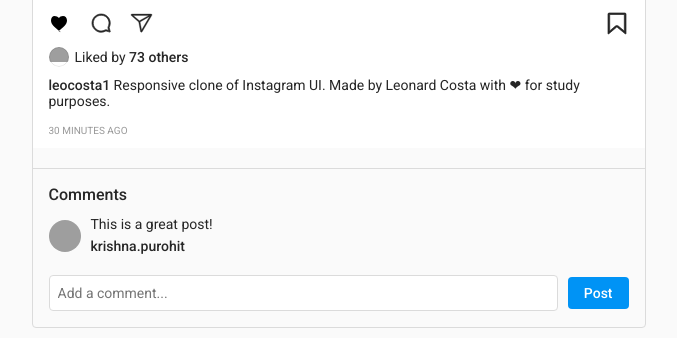
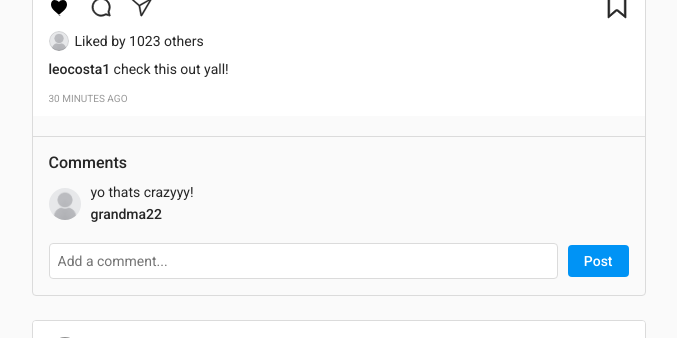
Before and after one commit to kcsheraj/Instagram-Clone, a Django app: page / in a window 1280 px wide. Shown: the part 1794-2132 px from the top of the page, without its empty margins (141-818 px from the left). Run offline with Django 4.2, Linux system fonts and the light colour scheme; grey boxes are pictures that could not be loaded.

Commit message:
Created 2 fixed posts

```diff
--- a/home/static/home/index.js
+++ b/home/static/home/index.js
@@ -61,7 +61,11 @@
     <div class="post__footer">
       <div class="post__buttons">
         <!-- Like Button -->
-        <button class="post__button">
+        <button
+                id="likeButton"
+                class="post__button"
+                onclick="toggleLike(this)"
+              >
           <svg width="24" height="24" viewBox="0 0 24 24" xmlns="http://www.w3.org/2000/svg">
 
             <!-- Sets the color of the heart -->
@@ -111,7 +115,7 @@
             <img src="{% static 'home/assets/default-user.png' %}" alt="User Picture" />
           </a>
 
-          <span>Liked by
+          <span class="likeCount">Liked by
             <a href="#">73 others</a></span>
         </div>
 
@@ -196,3 +200,34 @@
   // Clear the comment input field after submission
   button.parentNode.querySelector(".post__comment-textfield").value = "";
 }
+
+// Likeing and unliking posts
+function toggleLike(button) {
+  const likeButton = button;
+  const likeCountElement = button.parentElement.parentElement.querySelector(
+    ".post__infos .likeCount"
+  );
+
+  // Extract the number from the like count text content using regular expression
+  let likeCountValue = parseInt(likeCountElement.textContent.match(/\d+/)[0]);
+
+  console.log(likeCountValue);
+
+  let isLiked = likeButton.classList.contains("liked");
+
+  if (isLiked) {
+    // Unlike the post
+    // Decrease the like count value by 1
+    likeCountValue--;
+    // Update the like count text content
+    likeCountElement.textContent = `Liked by ${likeCountValue} others`;
+    likeButton.classList.remove("liked");
+  } else {
+    // Like the post
+    // Increase the like count value by 1
+    likeCountValue++;
+    // Update the like count text content
+    likeCountElement.textContent = `Liked by currentUser and ${likeCountValue} others`;
+    likeButton.classList.add("liked");
+  }
+}
--- a/home/templates/home/index.html
+++ b/home/templates/home/index.html
@@ -1,6 +1,4 @@
-{% extends "home/layout.html" %}
-{% load static %}
-
+{% extends "home/layout.html" %} {% load static %}
 
 <!-- Use this to add HTML to layout.html's <head> -->
 {% block loadInHead %}
@@ -16,56 +14,107 @@
     <div class="content">
       <div class="posts">
         <!-- This element and class contain attributes that each 'post' should have -->
+        {% for post in posts %}
         <article class="post">
           <div class="post__header">
             <!-- Makes the profile picture clickable -->
             <div class="post__profile">
-              <a href="https://github.com/kcsheraj" target="_blank" class="post__avatar">
-                <img src="{% static 'home/assets/default-user.png' %}" alt="User Picture" />
+              <a
+                href="https://github.com/kcsheraj"
+                target="_blank"
+                class="post__avatar"
+              >
+                <img
+                  src="{% static 'home/assets/default-user.png' %}"
+                  alt="User Picture"
+                />
               </a>
               <!-- Makes the username clickable -->
-              <a href="https://github.com/kcsheraj" target="_blank" class="post__user">nightwingkc</a>
+              <a
+                href="https://github.com/kcsheraj"
+                target="_blank"
+                class="post__user"
+                >{{ post.username }}</a
+              >
             </div>
           </div>
 
           <div class="post__content">
             <div class="post__medias">
               <!-- Sets the image to the post's URL -->
-              <img class="post__media" src="https://source.unsplash.com/random/512x512/?social" alt="Post Content" />
+              <img
+                class="post__media"
+                src="{{ post.imageLink }}"
+                alt="Post Content"
+              />
             </div>
           </div>
 
           <div class="post__footer">
             <div class="post__buttons">
               <!-- Like Button -->
-              <button class="post__button">
-                <svg width="24" height="24" viewBox="0 0 24 24" xmlns="http://www.w3.org/2000/svg">
-
+              <button
+                id="likeButton"
+                class="post__button"
+                onclick="toggleLike(this)"
+              >
+                <svg
+                  width="24"
+                  height="24"
+                  viewBox="0 0 24 24"
+                  xmlns="http://www.w3.org/2000/svg"
+                >
                   <!-- Sets the color of the heart -->
                   <style>
                     .s1 {
                       fill: #000000;
                     }
+                    .liked .s1 {
+                      fill: #ff0000; /* Liked heart color */
+                    }
                   </style>
-                  <path class="s1"
-                    d="M12 21.35l-1.45-1.32C5.4 16.21 2 13.25 2 9.5 2 7.02 3.53 5 5.5 5c1.74 0 3.41.81 4.5 2.09C10.59 5.81 12.26 5 13.99 5 16.47 5 18 7.02 18 9.5c0 3.75-3.4 6.71-8.55 10.54L12 21.35z" />
+                  <path
+                    class="s1"
+                    d="M12 21.35l-1.45-1.32C5.4 16.21 2 13.25 2 9.5 2 7.02 3.53 5 5.5 5c1.74 0 3.41.81 4.5 2.09C10.59 5.81 12.26 5 13.99 5 16.47 5 18 7.02 18 9.5c0 3.75-3.4 6.71-8.55 10.54L12 21.35z"
+                  />
                 </svg>
-              </button>
               </button>
               <!-- Comment Button -->
               <button class="post__button">
-                <svg width="24" height="24" viewBox="0 0 24 24" fill="none" xmlns="http://www.w3.org/2000/svg">
-                  <path fill-rule="evenodd" clip-rule="evenodd"
+                <svg
+                  width="24"
+                  height="24"
+                  viewBox="0 0 24 24"
+                  fill="none"
+                  xmlns="http://www.w3.org/2000/svg"
+                >
+                  <path
+                    fill-rule="evenodd"
+                    clip-rule="evenodd"
                     d="M21.2959 20.8165L20.2351 16.8602C20.1743 16.6385 20.2047 16.3994 20.309 16.1907C21.2351 14.3342 21.5438 12.117 20.9742 9.80402C20.2003 6.67374 17.757 4.16081 14.6354 3.33042C13.7833 3.10869 12.9442 3 12.1312 3C6.29665 3 1.74035 8.47365 3.31418 14.5647C4.04458 17.3819 7.05314 20.2992 9.88344 20.9861C10.6486 21.173 11.4008 21.26 12.1312 21.26C13.7006 21.26 15.1701 20.8557 16.4614 20.1601C16.6049 20.0818 16.7657 20.0383 16.9222 20.0383C17.0005 20.0383 17.0787 20.047 17.157 20.0688L21.009 21.0991C21.0307 21.1035 21.0525 21.1078 21.0699 21.1078C21.2177 21.1078 21.3351 20.9687 21.2959 20.8165ZM19.0178 17.1863L19.6178 19.4253L17.4831 18.8558C17.3005 18.8079 17.1135 18.7819 16.9222 18.7819C16.557 18.7819 16.1875 18.8775 15.8571 19.0558C14.6963 19.6818 13.4441 19.9992 12.1312 19.9992C11.4834 19.9992 10.8269 19.9166 10.1791 19.7601C7.78354 19.1775 5.14453 16.6037 4.53586 14.2473C3.90111 11.7865 4.40109 9.26057 5.90536 7.31719C7.40964 5.3738 9.6791 4.26081 12.1312 4.26081C12.8529 4.26081 13.5876 4.35646 14.3137 4.5521C16.9961 5.26511 19.0786 7.39544 19.7525 10.1084C20.2264 12.0213 20.0308 13.9299 19.183 15.6298C18.9395 16.1168 18.8787 16.6689 19.0178 17.1863Z"
-                    fill="var(--text-dark)" stroke="var(--text-dark)" stroke-width="0.7" />
+                    fill="var(--text-dark)"
+                    stroke="var(--text-dark)"
+                    stroke-width="0.7"
+                  />
                 </svg>
               </button>
               <!-- Forward Button -->
               <button class="post__button">
-                <svg width="24" height="24" viewBox="0 0 24 24" fill="none" xmlns="http://www.w3.org/2000/svg">
-                  <path fill-rule="evenodd" clip-rule="evenodd"
+                <svg
+                  width="24"
+                  height="24"
+                  viewBox="0 0 24 24"
+                  fill="none"
+                  xmlns="http://www.w3.org/2000/svg"
+                >
+                  <path
+                    fill-rule="evenodd"
+                    clip-rule="evenodd"
                     d="M22.8555 3.44542C22.6978 3.16703 22.3962 3 22.0714 3L2.91369 3.01392C2.52859 3.01392 2.19453 3.25055 2.05997 3.60781C1.96254 3.86764 1.98574 4.14603 2.11565 4.37338C2.16669 4.45689 2.23165 4.53577 2.31052 4.60537L9.69243 10.9712L11.4927 20.5338C11.5623 20.9096 11.8499 21.188 12.2304 21.2483C12.6062 21.3086 12.9774 21.1323 13.1723 20.8029L22.8509 4.35018C23.0179 4.06715 23.0179 3.72381 22.8555 3.44542ZM4.21748 4.39194H19.8164L10.4255 9.75089L4.21748 4.39194ZM12.6248 18.9841L11.1122 10.948L20.5171 5.58436L12.6248 18.9841Z"
-                    fill="var(--text-dark)" stroke="var(--text-dark)" stroke-width="0.3" />
+                    fill="var(--text-dark)"
+                    stroke="var(--text-dark)"
+                    stroke-width="0.3"
+                  />
                 </svg>
               </button>
 
@@ -73,10 +122,19 @@
 
               <!-- Bookmark button -->
               <button class="post__button post__button--align-right">
-                <svg width="24" height="24" viewBox="0 0 24 24" fill="none" xmlns="http://www.w3.org/2000/svg">
+                <svg
+                  width="24"
+                  height="24"
+                  viewBox="0 0 24 24"
+                  fill="none"
+                  xmlns="http://www.w3.org/2000/svg"
+                >
                   <path
                     d="M19.875 2H4.125C3.50625 2 3 2.44939 3 3.00481V22.4648C3 23.0202 3.36563 23.1616 3.82125 22.7728L11.5444 16.1986C11.7244 16.0471 12.0225 16.0471 12.2025 16.1936L20.1731 22.7879C20.6287 23.1666 21 23.0202 21 22.4648V3.00481C21 2.44939 20.4994 2 19.875 2ZM19.3125 20.0209L13.3444 15.0827C12.9281 14.7394 12.405 14.5677 11.8763 14.5677C11.3363 14.5677 10.8019 14.7444 10.3856 15.0979L4.6875 19.9502V3.51479H19.3125V20.0209Z"
-                    fill="var(--text-dark)" stroke="var(--text-dark)" stroke-width="0.7" />
+                    fill="var(--text-dark)"
+                    stroke="var(--text-dark)"
+                    stroke-width="0.7"
+                  />
                 </svg>
               </button>
             </div>
@@ -85,19 +143,27 @@
               <!-- Likes -->
               <div class="post__likes">
                 <a href="#" class="post__likes-avatar">
-                  <img src="{% static 'home/assets/default-user.png' %}" alt="User Picture" />
+                  <img
+                    src="{% static 'home/assets/default-user.png' %}"
+                    alt="User Picture"
+                  />
                 </a>
 
-                <span>Liked by
-                  <a href="#">73 others</a></span>
+                <span class="likeCount"
+                  >Liked by {{ post.likes }} others</a></span
+                >
               </div>
 
               <!-- Description -->
               <div class="post__description">
                 <span>
-                  <a class="post__name--underline" href="https://github.com/leocosta1" target="_blank">leocosta1</a>
-                  Responsive clone of Instagram UI. Made by Leonard Costa with ❤ for study
-                  purposes.
+                  <a
+                    class="post__name--underline"
+                    href="https://github.com/leocosta1"
+                    target="_blank"
+                    >leocosta1</a
+                  >
+                  {{ post.description }}
                 </span>
               </div>
 
@@ -113,39 +179,61 @@
 
             <!-- List of Comments -->
             <ul class="post__comments-list" id="commentsList">
-              <!-- Comment Item -->
+              <!-- Add comments here -->
+              {% if post.comments %}
               <li class="post__comment-item">
                 <div class="post__comment-avatar">
-                  <img src="{% static 'home/assets/default-user.png' %}" alt="User Picture" />
+                  <img
+                    src="{% static 'home/assets/default-user.png' %}"
+                    alt="User Picture"
+                  />
                 </div>
                 <div class="post__comment-content">
-                  <p class="post__comment-text">This is a great post!</p>
+                  <p class="post__comment-text">{{ post.comments.CommentDescription }}</p>
                   <span class="post__comment-user">
-                    <a href="#">krishna.purohit</a>
+                    <a href="#">{{ post.comments.commentUsername }}</a>
                   </span>
                 </div>
               </li>
-
+              {% endif %}
               <!-- Repeat the above comment item structure for other comments as needed -->
             </ul>
 
             <!-- Comment Input Field -->
             <div class="post__comment-input">
-              <input type="text" id="commentInput" class="post__comment-textfield" placeholder="Add a comment..." />
-              <button class="post__comment-submit" onclick="submitComment(this)">Post</button>
+              <input
+                type="text"
+                id="commentInput"
+                class="post__comment-textfield"
+                placeholder="Add a comment..."
+              />
+              <button
+                class="post__comment-submit"
+                onclick="submitComment(this)"
+              >
+                Post
+              </button>
             </div>
           </div>
+        </article>
+        {% endfor %}
 
-
-        </article>
+        <!-- Repeat the above article structure for other posts as needed -->
       </div>
     </div>
 
     <!-- You can ignore the HTML below this... you won't be needing it -->
     <section class="side-menu">
       <div class="side-menu__user-profile">
-        <a href="https://github.com/leocosta1" target="_blank" class="side-menu__user-avatar">
-          <img src="{% static 'home/assets/default-user.png' %}" alt="User Picture" />
+        <a
+          href="https://github.com/leocosta1"
+          target="_blank"
+          class="side-menu__user-avatar"
+        >
+          <img
+            src="{% static 'home/assets/default-user.png' %}"
+            alt="User Picture"
+          />
         </a>
         <div class="side-menu__user-info">
           <a href="https://github.com/leocosta1" target="_blank">cs395_fan</a>
@@ -162,7 +250,10 @@
         <div class="side-menu__suggestions-content">
           <div class="side-menu__suggestion">
             <a href="#" class="side-menu__suggestion-avatar">
-              <img src="{% static 'home/assets/default-user.png' %}" alt="User Picture" />
+              <img
+                src="{% static 'home/assets/default-user.png' %}"
+                alt="User Picture"
+              />
             </a>
             <div class="side-menu__suggestion-info">
               <a href="#">ethan.ton</a>
@@ -172,7 +263,10 @@
           </div>
           <div class="side-menu__suggestion">
             <a href="#" class="side-menu__suggestion-avatar">
-              <img src="{% static 'home/assets/default-user.png' %}" alt="User Picture" />
+              <img
+                src="{% static 'home/assets/default-user.png' %}"
+                alt="User Picture"
+              />
             </a>
             <div class="side-menu__suggestion-info">
               <a href="#">Krishna.Purohit</a>
@@ -223,7 +317,9 @@
           </ul>
         </div>
 
-        <span class="side-menu__footer-copyright">&copy; 2021 instagram from facebook</span>
+        <span class="side-menu__footer-copyright"
+          >&copy; 2021 instagram from facebook</span
+        >
       </div>
     </section>
   </section>
--- a/home/views.py
+++ b/home/views.py
@@ -1,8 +1,33 @@
 from django.shortcuts import render
+
+post = [
+{
+    "username": "yomomma360",
+    "description": "This is post by yo momma",
+    "likes": 3,
+    "comments": {
+        "commentUsername": "someoneElse",
+        "CommentDescription": "lol, this is funny"
+    },
+    "imageLink": "https://source.unsplash.com/random/512x512/?modern"
+},
+{
+    "username": "liljohnny",
+    "description": "check this out yall!",
+    "likes": 1023,
+    "comments": {
+        "commentUsername": "grandma22",
+        "CommentDescription": "yo thats crazyyy!"
+    },
+    "imageLink": "https://source.unsplash.com/random/512x512/?nature"
+}
+
+]
+
 
 # Create your views here.
 def index(request):
-    return render(request, "home/index.html")
+    return render(request, "home/index.html",{"posts": post})#passing the post list to the index.html
 
 def upload_view(request):
     # Add your view logic here
```
